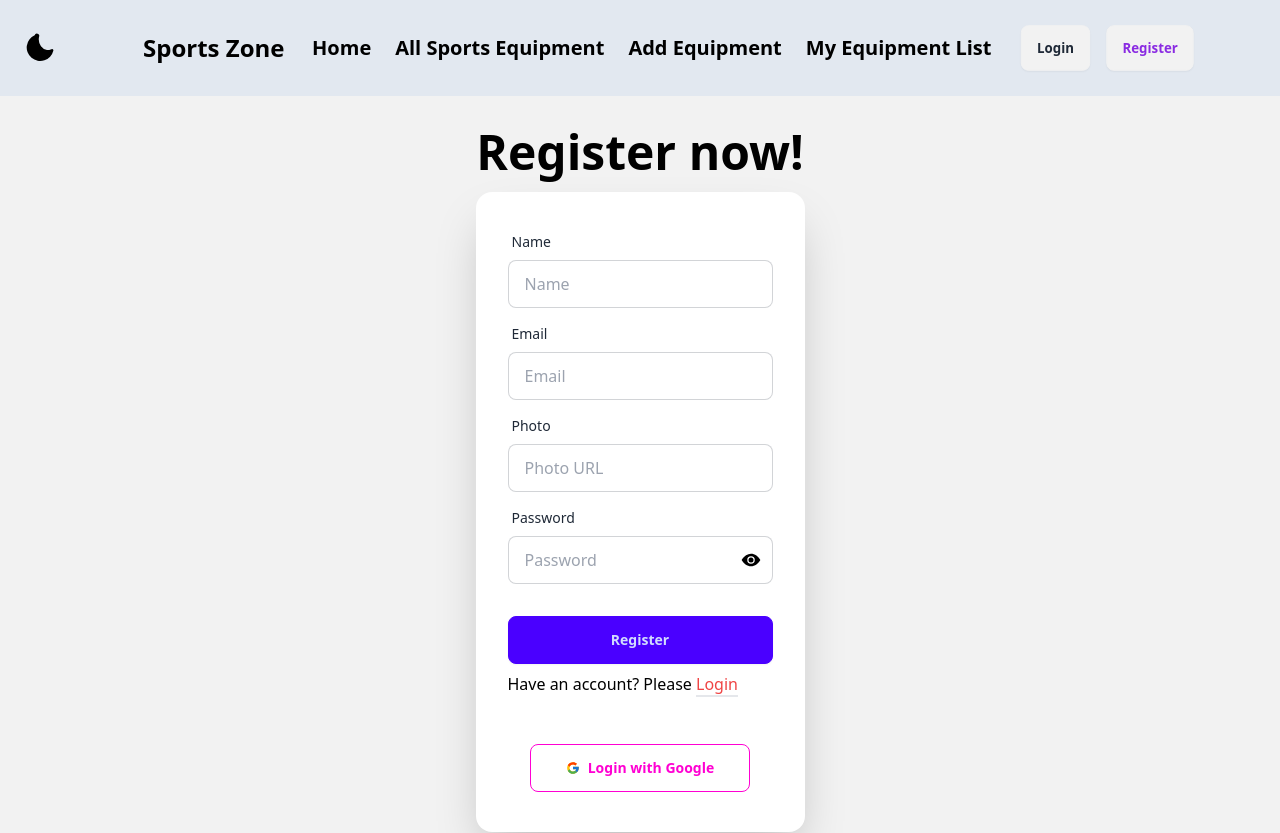
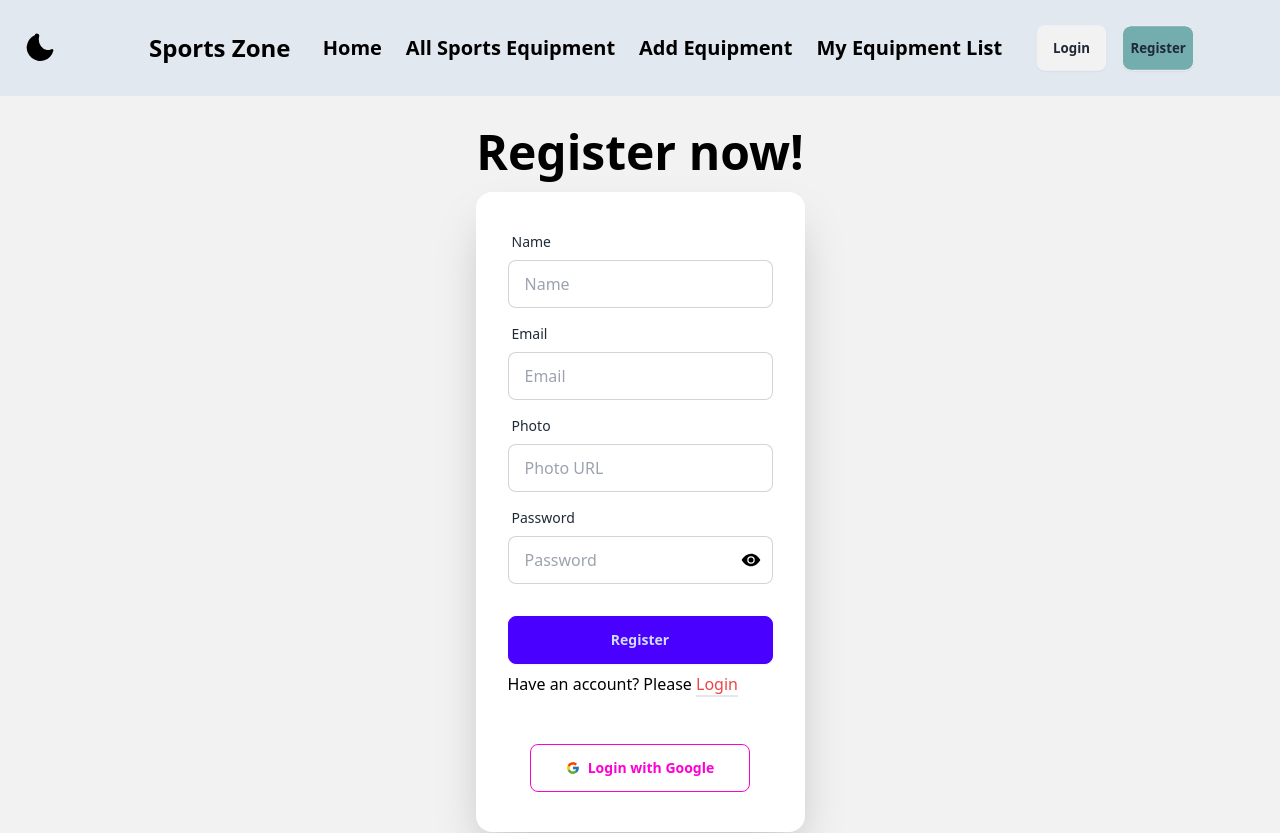
Before and after one commit to jahidhasanri/assignment-10-solution-client, a React (Vite) app: page /register in a window 1280 px wide. Shown: the top 833 px of the page. Built offline with nearby package versions, Linux system fonts and the light colour scheme; no server answers.

Commit message:
some changes

```diff
--- a/src/components/Slider.jsx
+++ b/src/components/Slider.jsx
@@ -8,7 +8,7 @@ import 'swiper/css/pagination';
 const Slider = () => {
   return (
     <Swiper
-      className="w-[300px] h-[400px] pt-[100px] md:w-11/12 xl:w-[1400px] lg:h-[700px] mx-auto border mt-20 "
+      className="w-[300px] h-[400px] pt-[100px] md:w-11/12 xl:w-[1400px] lg:h-[700px] mx-auto  mt-20 "
       modules={[Navigation, Pagination, Scrollbar, A11y]}
       spaceBetween={50}
       slidesPerView={1}
@@ -16,7 +16,7 @@ const Slider = () => {
       pagination={{ clickable: true }}
     >
       <SwiperSlide>
-        <div className="w-full h-full bg-white">
+        <div className="w-full h-full bg-white mt-5">
           <img
             className="w-full h-full"
             src="https://i.ibb.co.com/S7Vp3N9/sports-equipment-assorted-including-basketball-soccer-ball-tennis-ball-baseball-tennis-racket-footba.webp"
@@ -25,7 +25,7 @@ const Slider = () => {
         </div>
       </SwiperSlide>
       <SwiperSlide>
-        <div className="w-full h-full bg-white">
+        <div className="w-full h-full bg-white mt-5">
           <img
             className="w-full h-full"
             src="https://i.ibb.co.com/bFDVBF4/istockphoto-499130315-612x612.jpg"
@@ -34,7 +34,7 @@ const Slider = () => {
         </div>
       </SwiperSlide>
       <SwiperSlide>
-        <div className="w-full h-full bg-white">
+        <div className="w-full h-full bg-white mt-5">
           <img
             className="w-full h-full"
             src="https://i.ibb.co.com/Jm6ZKyK/pngtree-most-used-sports-equipment-in-new-hampshire-image-13169643.png"
@@ -43,7 +43,7 @@ const Slider = () => {
         </div>
       </SwiperSlide>
       <SwiperSlide>
-        <div className="w-full h-[400px] lg:h-full bg-white">
+        <div className="w-full h-[400px] lg:h-full bg-white mt-5">
           <img
             className="w-full h-[400px] bg-cover lg:h-full"
             src="https://i.ibb.co.com/TkgcZVG/Gym-Slider.jpg"
--- a/src/components/header.css
+++ b/src/components/header.css
@@ -1,4 +1,7 @@
 .active{
-    color: blueviolet;
-    /* padding: 5px; */
+    /* color: blueviolet;
+    padding: 5px; */
+    background-color: rgb(116, 173, 173);
+    padding: 8px;
+    border-radius: 10px;
 }
```
